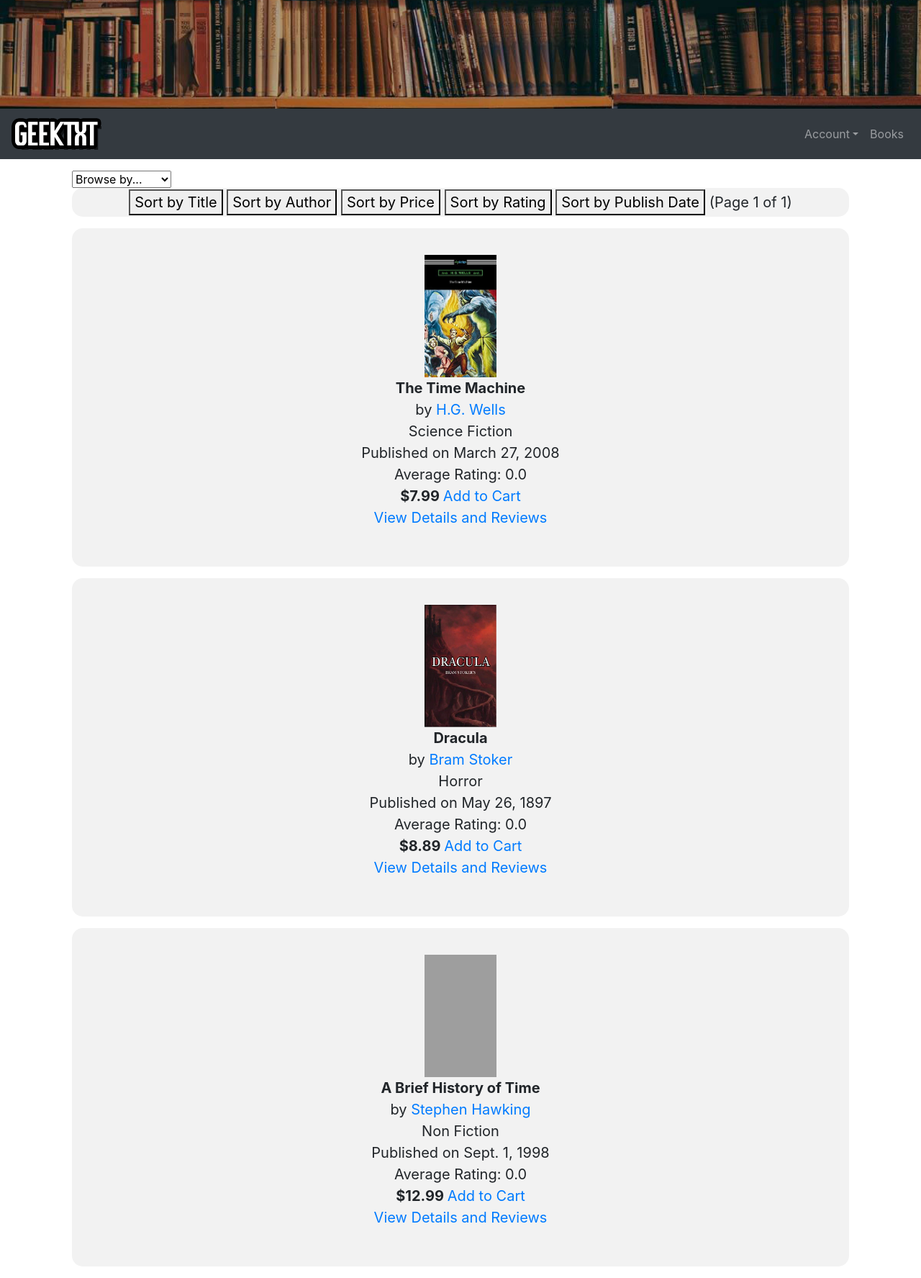
After one commit to BrennaRamos/Team-7--Book-Store, a Django app: page /Bestsellers in a window 1280 px wide. The commit adds this page. Shown: the whole page at 72% size. Run offline with Django 3.2, Linux system fonts and the light colour scheme; data comes from the database, SQL or seed files in the repository; parts of the project's set-up code (start-up, migrations or seed data) failed here and were passed over; some libraries are stand-ins or nearby versions; grey boxes are pictures that could not be loaded.

Commit message:
top sellers added

```diff
--- /dev/null
+++ b/bookstore/templates/bookstore/books-bestsellers.html
@@ -0,0 +1,119 @@
+{% extends 'base.html'%}
+{% block content %}
+{% load staticfiles %}
+
+
+<head>
+    <style>
+        p.ex1 {
+          padding: 35px;
+        }
+
+        p.ex2 {
+          border: 1px solid grey;
+          margin-left: 35px;
+        }
+
+ 	li {
+            display: inline-block;
+            -webkit-column-break-inside: avoid;
+            page-break-inside: avoid;
+            break-inside: avoid;
+        }
+
+
+
+    </style>
+</head>
+
+<body>
+<div class="container-fluid">
+
+
+<select name="forma" onchange="location = this.value;">
+ <option value="{% url 'bookstore-books' %}">Browse by...</option>
+ <option value="{% url 'bookstore-books' %}">All Results</option>
+ <option value="{% url 'Bestsellers' %}">Best Sellers</option>
+ <option value="{% url 'Fantasy' %}">Fantasy</option>
+ <option value="{% url 'Horror' %}">Horror</option>
+ <option value="{% url 'Satire' %}">Satire</option>
+ <option value="{% url 'Sciencefiction' %}">Science Fiction</option>
+ <option value="{% url 'Thriller' %}">Thriller</option>
+ <option value="{% url 'Nonfiction' %}">Non Fiction</option>
+</select>
+
+<center>
+<div class="span2">
+<blockquote class="blockquote" style="background-color:#f2f2f2;border-radius: 15px;padding:2px;">
+    <button type="button">Sort by Title</button>
+    <button type="button">Sort by Author</button>
+    <button type="button">Sort by Price</button>
+    <button type="button">Sort by Rating</button>
+    <button type="button">Sort by Publish Date</button>
+
+
+    <span class="step-links">
+        {% if books.has_previous %}
+            <a href="?page={{ books.previous_page_number }}">Previous</a>
+        {% endif %}
+
+
+        <span class="current">
+            (Page {{ books.number }} of {{ books.paginator.num_pages }})
+        </span>
+
+
+        {% if books.has_next %}
+            <a href="?page={{ books.next_page_number }}">Next</a>
+        {% endif %}
+    </span>
+	</blockquote>
+</div>
+
+
+<div class="span10">
+{% for book in books%}
+    <center>
+        <blockquote class="blockquote" style="background-color:#f2f2f2;border-radius: 15px;padding:2px;">
+                <p class="ex1">
+                    <img id="img_{{ forloop.counter }}" src="{{ book.photo.url }}" width=100 height=170>
+                    <br>
+                    <span class="font-weight-bold">
+                        {{ book.title }}
+                    </span>
+                    <br>
+                    by <a href="{% url 'authors' book.author.id %}"> {{ book.author }}</a>
+                    <br> {{ book.genre }}
+                    <br>
+                    Published on {{ book.datePublished }}
+                    <br>
+                    Average Rating: {{ book.aveRating }}
+                    <br>
+                    <span class="font-weight-bold">
+                        ${{ book.price }}
+                    </span>
+                    <a href="{% url 'addtocart' book.id %}?from={{request.path|urlencode}}">Add to Cart</a>
+                    <br>
+                    <!--CHECK REVIEWS LINK. Once clicked it redirects user to the reviews page for that specific book-->
+                    <a href="{% url 'reviews' book.id book.title %}">View Details and Reviews</a>
+                    <br>
+                    <!--ADD TO CART LINK. Once clicked it adds item to cart but "redirects" user to whatever page they were currently on/clicked from-->
+
+                    {% if user.is_authenticated %}
+                    <br> Add to Wishlists:
+                    <a href="{% url 'addtowish' book.id 0 %}?from={{request.path|urlencode}}">#1</a>,
+                    <a href="{% url 'addtowish' book.id 1 %}?from={{request.path|urlencode}}">#2</a>,
+                    <a href="{% url 'addtowish' book.id 2 %}?from={{request.path|urlencode}}">#3</a>
+                    {% endif %}
+                </p>
+        </blockquote>
+    </center>
+{% endfor %}
+{% endblock content %}
+</div>
+</div>
+</div>
+
+
+</div>
+</body>
--- a/bookstore/templates/bookstore/books-horror.html
+++ b/bookstore/templates/bookstore/books-horror.html
@@ -31,8 +31,9 @@
 
 
 <select name="forma" onchange="location = this.value;">
- <option value="{% url 'bookstore-books' %}">Browse by Genre</option>
+ <option value="{% url 'bookstore-books' %}">Browse by...</option>
  <option value="{% url 'bookstore-books' %}">All Results</option>
+ <option value="{% url 'Bestsellers' %}">Best Sellers</option>
  <option value="{% url 'Fantasy' %}">Fantasy</option>
  <option value="{% url 'Horror' %}">Horror</option>
  <option value="{% url 'Satire' %}">Satire</option>
@@ -71,7 +72,7 @@
 
 
 <div class="span10">
-{% for book in books|dictsort:"title" %}
+{% for book in books%}
     <center>
         <blockquote class="blockquote" style="background-color:#f2f2f2;border-radius: 15px;padding:2px;">
                 <p class="ex1">
--- a/bookstore/templates/bookstore/books-nonfiction.html
+++ b/bookstore/templates/bookstore/books-nonfiction.html
@@ -31,8 +31,9 @@
 
 
 <select name="forma" onchange="location = this.value;">
- <option value="{% url 'bookstore-books' %}">Browse by Genre</option>
+ <option value="{% url 'bookstore-books' %}">Browse by...</option>
  <option value="{% url 'bookstore-books' %}">All Results</option>
+ <option value="{% url 'Bestsellers' %}">Best Sellers</option>
  <option value="{% url 'Fantasy' %}">Fantasy</option>
  <option value="{% url 'Horror' %}">Horror</option>
  <option value="{% url 'Satire' %}">Satire</option>
@@ -71,7 +72,7 @@
 
 
 <div class="span10">
-{% for book in books|dictsort:"title" %}
+{% for book in books%}
     <center>
         <blockquote class="blockquote" style="background-color:#f2f2f2;border-radius: 15px;padding:2px;">
                 <p class="ex1">
--- a/bookstore/templates/bookstore/books-satire.html
+++ b/bookstore/templates/bookstore/books-satire.html
@@ -31,8 +31,9 @@
 
 
 <select name="forma" onchange="location = this.value;">
- <option value="{% url 'bookstore-books' %}">Browse by Genre</option>
+ <option value="{% url 'bookstore-books' %}">Browse by...</option>
  <option value="{% url 'bookstore-books' %}">All Results</option>
+ <option value="{% url 'Bestsellers' %}">Best Sellers</option>
  <option value="{% url 'Fantasy' %}">Fantasy</option>
  <option value="{% url 'Horror' %}">Horror</option>
  <option value="{% url 'Satire' %}">Satire</option>
@@ -71,7 +72,7 @@
 
 
 <div class="span10">
-{% for book in books|dictsort:"title" %}
+{% for book in books%}
     <center>
         <blockquote class="blockquote" style="background-color:#f2f2f2;border-radius: 15px;padding:2px;">
                 <p class="ex1">
--- a/bookstore/templates/bookstore/books-sciencefiction.html
+++ b/bookstore/templates/bookstore/books-sciencefiction.html
@@ -31,8 +31,9 @@
 
 
 <select name="forma" onchange="location = this.value;">
- <option value="{% url 'bookstore-books' %}">Browse by Genre</option>
+ <option value="{% url 'bookstore-books' %}">Browse by...</option>
  <option value="{% url 'bookstore-books' %}">All Results</option>
+ <option value="{% url 'Bestsellers' %}">Best Sellers</option>
  <option value="{% url 'Fantasy' %}">Fantasy</option>
  <option value="{% url 'Horror' %}">Horror</option>
  <option value="{% url 'Satire' %}">Satire</option>
@@ -71,7 +72,7 @@
 
 
 <div class="span10">
-{% for book in books|dictsort:"title" %}
+{% for book in books%}
     <center>
         <blockquote class="blockquote" style="background-color:#f2f2f2;border-radius: 15px;padding:2px;">
                 <p class="ex1">
--- a/bookstore/templates/bookstore/books-thriller.html
+++ b/bookstore/templates/bookstore/books-thriller.html
@@ -31,8 +31,9 @@
 
 
 <select name="forma" onchange="location = this.value;">
- <option value="{% url 'bookstore-books' %}">Browse by Genre</option>
+ <option value="{% url 'bookstore-books' %}">Browse by...</option>
  <option value="{% url 'bookstore-books' %}">All Results</option>
+ <option value="{% url 'Bestsellers' %}">Best Sellers</option>
  <option value="{% url 'Fantasy' %}">Fantasy</option>
  <option value="{% url 'Horror' %}">Horror</option>
  <option value="{% url 'Satire' %}">Satire</option>
@@ -71,7 +72,7 @@
 
 
 <div class="span10">
-{% for book in books|dictsort:"title" %}
+{% for book in books%}
     <center>
         <blockquote class="blockquote" style="background-color:#f2f2f2;border-radius: 15px;padding:2px;">
                 <p class="ex1">
--- a/bookstore/templates/bookstore/books.html
+++ b/bookstore/templates/bookstore/books.html
@@ -31,8 +31,9 @@
 
 
 <select name="forma" onchange="location = this.value;">
- <option value="{% url 'bookstore-books' %}">Browse by Genre</option>
+ <option value="{% url 'bookstore-books' %}">Browse by...</option>
  <option value="{% url 'bookstore-books' %}">All Results</option>
+ <option value="{% url 'Bestsellers' %}">Best Sellers</option>
  <option value="{% url 'Fantasy' %}">Fantasy</option>
  <option value="{% url 'Horror' %}">Horror</option>
  <option value="{% url 'Satire' %}">Satire</option>
@@ -71,7 +72,7 @@
 
 
 <div class="span10">
-{% for book in books|dictsort:"title" %}
+{% for book in books%}
     <center>
         <blockquote class="blockquote" style="background-color:#f2f2f2;border-radius: 15px;padding:2px;">
                 <p class="ex1">
--- a/bookstore/urls.py
+++ b/bookstore/urls.py
@@ -10,5 +10,6 @@ urlpatterns = [
     path('Sciencefiction', views.Sciencefiction, name='Sciencefiction'),
     path('Thriller', views.Thriller, name='Thriller'),
     path('Satire', views.Satire, name='Satire'),
+    path('Bestsellers', views.Bestsellers, name='Bestsellers'),
     path('authors/<id>', views.authors, name='authors'),
 ]
--- a/bookstore/views.py
+++ b/bookstore/views.py
@@ -135,6 +135,23 @@ def Satire(request):
     #}
     return render(request,'bookstore/books-satire.html', {'books': books})
 
+def Bestsellers(request):
+    book_list = Book.objects.all().filter(publisher_id=6)
+    paginator = Paginator(book_list, 10)
+
+    page = request.GET.get('page')
+    try:
+        books = paginator.page(page)
+    except PageNotAnInteger:
+        books = paginator.page(1)
+    except EmptyPage:
+        books = paginator.page(paginator.num_pages)
+    #context  = {
+    #    'books': Book.objects.all(),
+    #    'title':'Books'
+    #}
+    return render(request,'bookstore/books-bestsellers.html', {'books': books})
+
 
 
 def authors(request, id):
```
